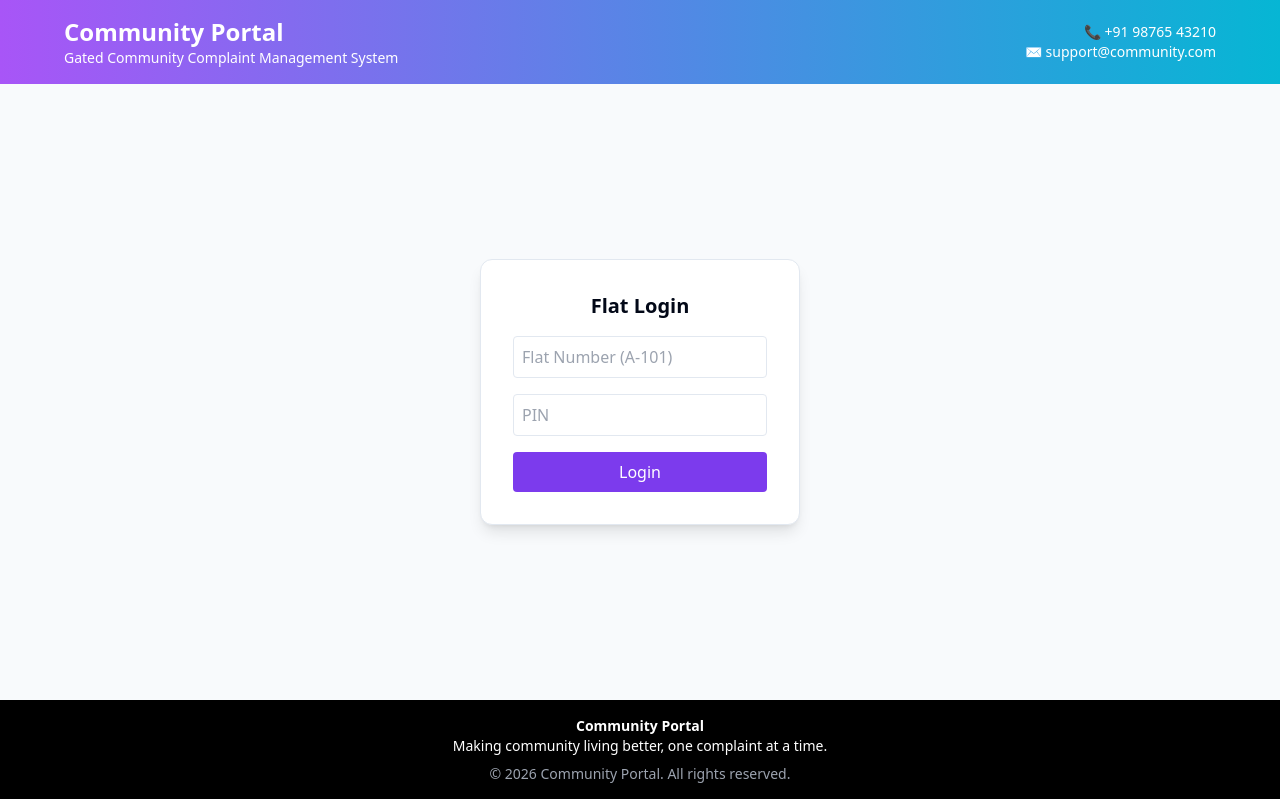
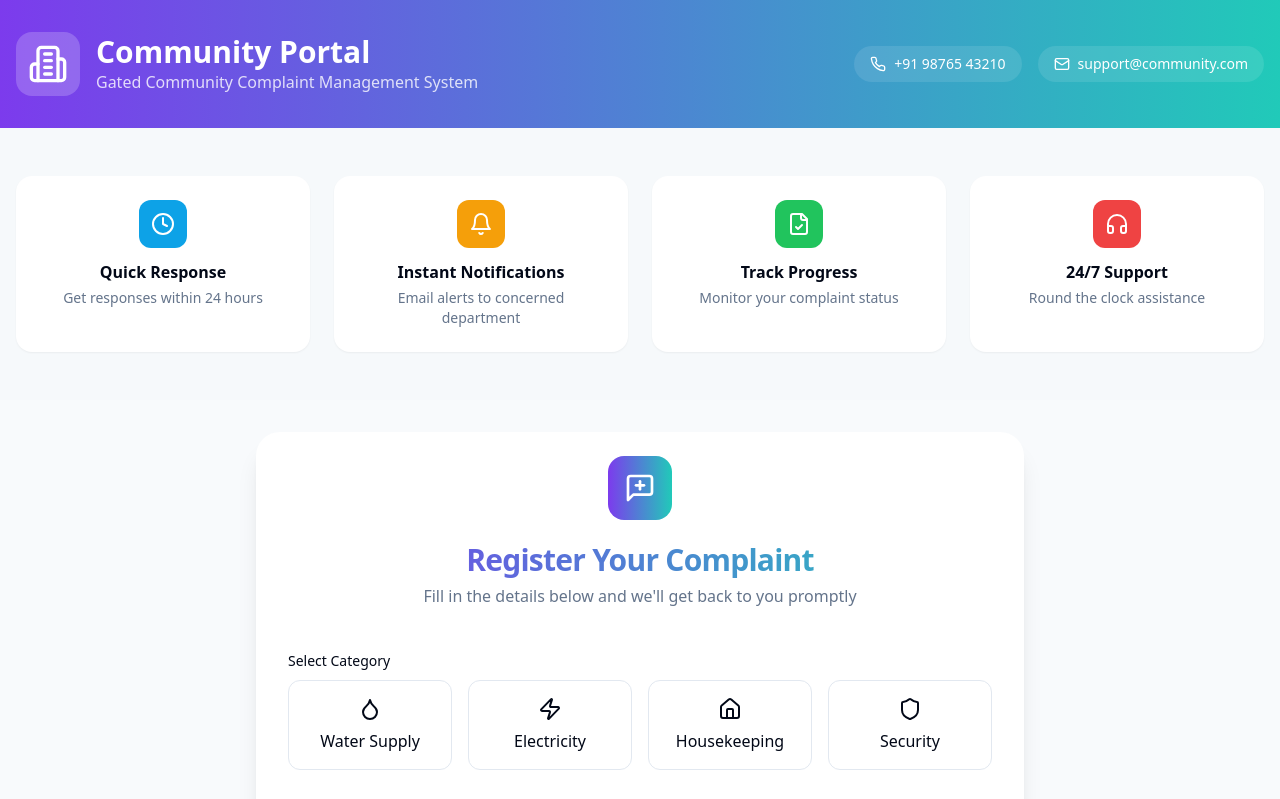
Before and after one commit to Tribhuvan-Thati/community-connect, a React (Vite) app: page / in a window 1280 px wide. Shown: the top 799 px of the page. Built offline with nearby package versions, Linux system fonts and the light colour scheme; the HTML template or start-up script is replaced by a standard one.

Commit message:
Update App.tsx

```diff
--- a/src/App.tsx
+++ b/src/App.tsx
@@ -3,8 +3,6 @@ import { Toaster as Sonner } from "@/components/ui/sonner";
 import { TooltipProvider } from "@/components/ui/tooltip";
 import { QueryClient, QueryClientProvider } from "@tanstack/react-query";
 import { BrowserRouter, Routes, Route } from "react-router-dom";
-
-import Login from "./pages/Login";
 import Index from "./pages/Index";
 import NotFound from "./pages/NotFound";
 
@@ -17,13 +15,8 @@ const App = () => (
       <Sonner />
       <BrowserRouter>
         <Routes>
-          {/* Login Page */}
-          <Route path="/" element={<Login />} />
-
-          {/* Complaint Page */}
-          <Route path="/complaint" element={<Index />} />
-
-          {/* Catch All */}
+          <Route path="/" element={<Index />} />
+          {/* ADD ALL CUSTOM ROUTES ABOVE THE CATCH-ALL "*" ROUTE */}
           <Route path="*" element={<NotFound />} />
         </Routes>
       </BrowserRouter>
```
